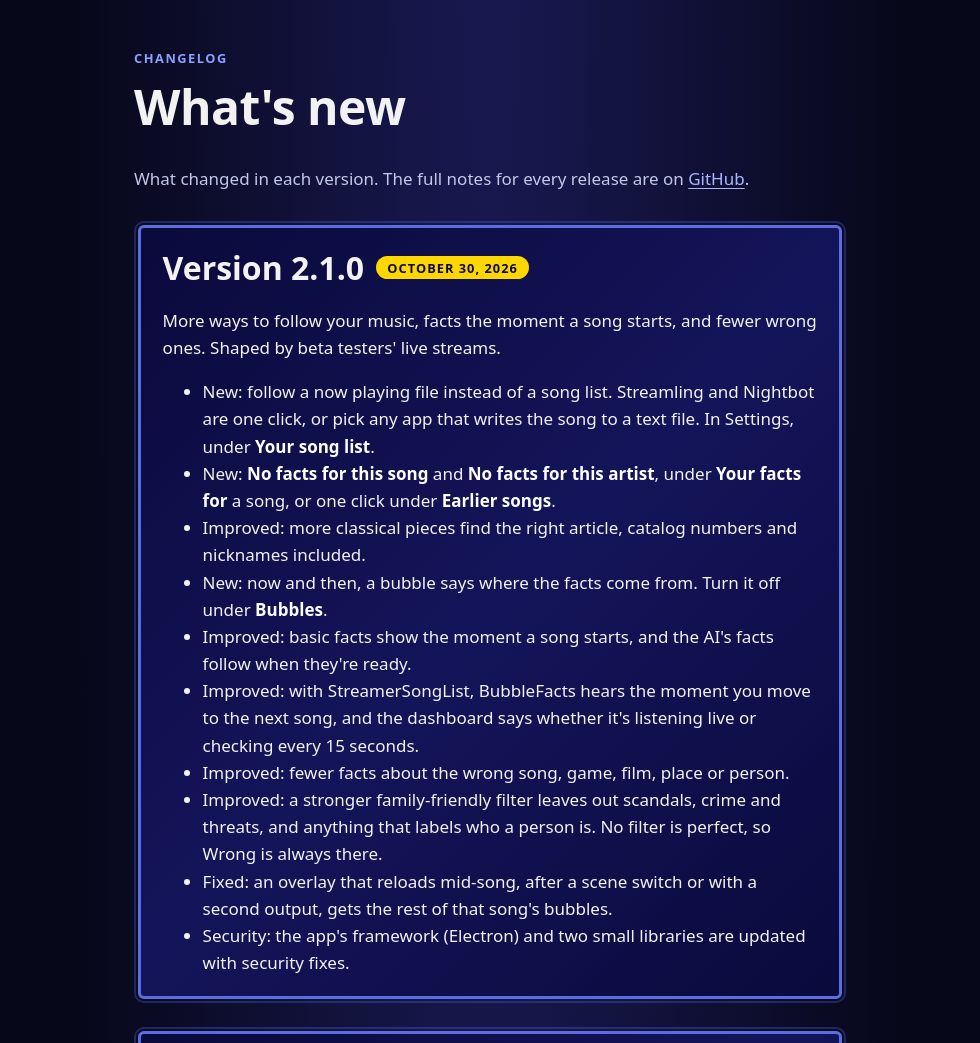
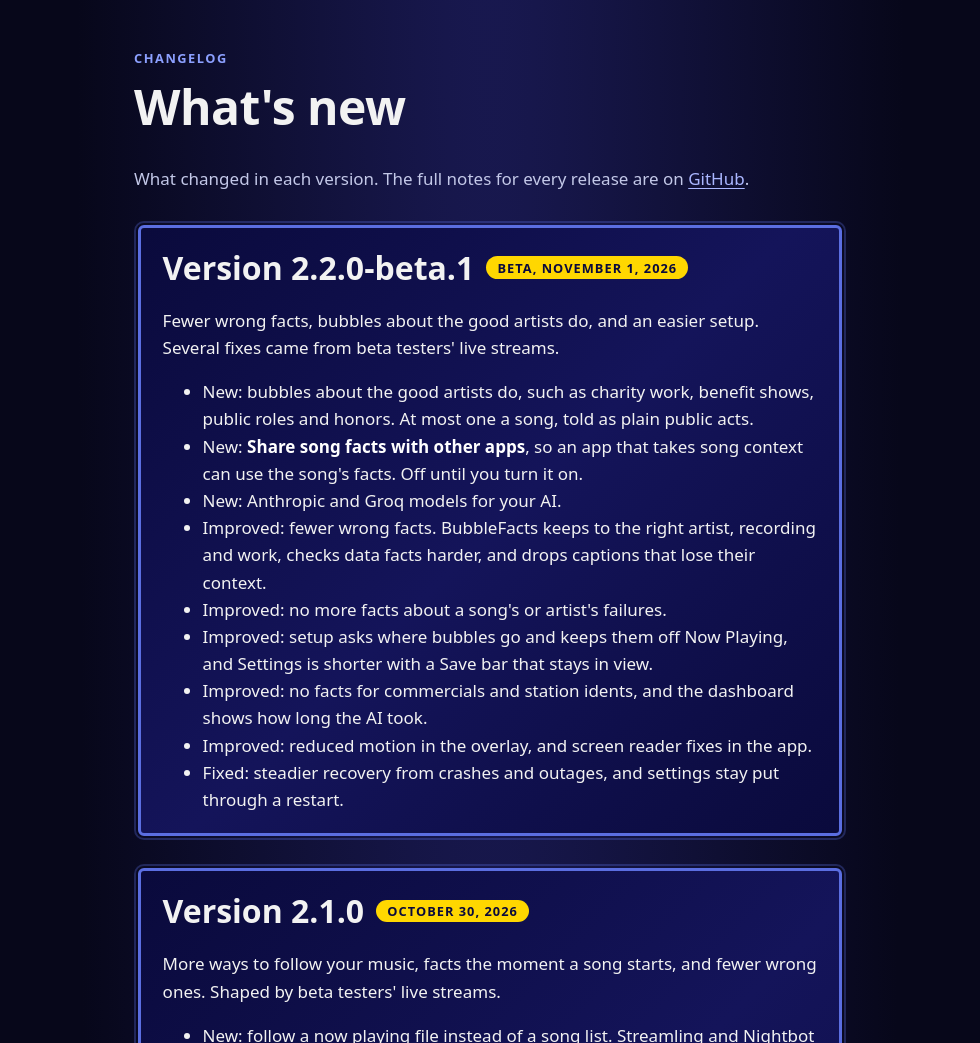
Before and after one commit to frolicchris/bubblefacts, an Electron app: page site/changelog.html in a window 980 px wide. Shown: the part 68-1111 px from the top of the page. Drawn offline with Linux system fonts and the light colour scheme.

Commit message:
Set the version to 2.2.0-beta.1
Co-Authored-By: Claude Opus 5.5 <noreply@anthropic.com>

```diff
--- a/desktop/renderer/whats-new.json
+++ b/desktop/renderer/whats-new.json
@@ -1,4 +1,9 @@
 {
+  "2.2.0-beta.1": [
+    "New bubbles about the good artists do: charity work, benefit shows, public roles and honors.",
+    "Fewer wrong facts, and no more facts about a song's or artist's failures.",
+    "Setup asks where bubbles go, and Settings is shorter with a Save bar that stays in view."
+  ],
   "2.1.0": [
     "Follow Streamling, Nightbot or any app's now playing file: Settings, under Your song list.",
     "Facts show the moment a song starts, and the AI's facts follow.",
--- a/frontend/obs/obs-overlay.js
+++ b/frontend/obs/obs-overlay.js
@@ -1,7 +1,7 @@
 /* BubbleFacts
  * ====================
  *
- * v2.1.0
+ * v2.2.0-beta.1
  *
  *  <https://github.com/frolicchris/bubblefacts>
  *
--- a/package.json
+++ b/package.json
@@ -1,6 +1,6 @@
 {
   "name": "bubblefacts",
-  "version": "2.1.0",
+  "version": "2.2.0-beta.1",
   "description": "Fact bubbles in OBS about the song you're playing, from StreamerSongList or StreamElements requests, or a now playing file. Facts come from Wikipedia (rewritten by a local or hosted LLM, screened deterministically), Wikidata and MusicBrainz.",
   "private": true,
   "scripts": {
--- a/site/changelog.html
+++ b/site/changelog.html
@@ -26,8 +26,8 @@
   <meta name="twitter:image" content="https://bubblefacts.frolic.org/assets/social-preview.png">
   <meta name="twitter:image:alt" content="Three game-style fact boxes about the Song of Storms and a gold Now Playing bubble.">
 
-  <link rel="stylesheet" href="assets/site.css?v=2.1.0">
-  <script src="assets/site.js?v=2.1.0" defer></script>
+  <link rel="stylesheet" href="assets/site.css?v=2.2.0-beta.1">
+  <script src="assets/site.js?v=2.2.0-beta.1" defer></script>
 </head>
 <body>
   <a class="skip-link" href="#main">Skip to content</a>
@@ -53,6 +53,22 @@
         <p class="eyebrow">Changelog</p>
         <h1>What's new</h1>
         <p class="section-intro">What changed in each version. The full notes for every release are on <a href="https://github.com/frolicchris/bubblefacts/releases">GitHub</a>.</p>
+
+        <article class="rpg release" aria-labelledby="v2-2-beta1">
+          <h2 id="v2-2-beta1">Version 2.2.0-beta.1 <span class="tag">Beta, November 1, 2026</span></h2>
+          <p>Fewer wrong facts, bubbles about the good artists do, and an easier setup. Several fixes came from beta testers' live streams.</p>
+          <ul>
+            <li>New: bubbles about the good artists do, such as charity work, benefit shows, public roles and honors. At most one a song, told as plain public acts.</li>
+            <li>New: <span class="ui">Share song facts with other apps</span>, so an app that takes song context can use the song's facts. Off until you turn it on.</li>
+            <li>New: Anthropic and Groq models for your AI.</li>
+            <li>Improved: fewer wrong facts. BubbleFacts keeps to the right artist, recording and work, checks data facts harder, and drops captions that lose their context.</li>
+            <li>Improved: no more facts about a song's or artist's failures.</li>
+            <li>Improved: setup asks where bubbles go and keeps them off Now Playing, and Settings is shorter with a Save bar that stays in view.</li>
+            <li>Improved: no facts for commercials and station idents, and the dashboard shows how long the AI took.</li>
+            <li>Improved: reduced motion in the overlay, and screen reader fixes in the app.</li>
+            <li>Fixed: steadier recovery from crashes and outages, and settings stay put through a restart.</li>
+          </ul>
+        </article>
 
         <article class="rpg release" aria-labelledby="v2-1">
           <h2 id="v2-1">Version 2.1.0 <span class="tag">October 30, 2026</span></h2>
```
Also changed, not shown: site/credits.html (+2 -2 lines), site/download.html (+2 -2 lines), site/guide.html (+2 -2 lines), site/index.html (+2 -2 lines), site/privacy.html (+2 -2 lines), site/requirements.html (+2 -2 lines), site/support.html (+2 -2 lines), site/troubleshooting.html (+2 -2 lines), site/uninstall.html (+2 -2 lines), .github/ISSUE_TEMPLATE/beta_test.yml, .github/ISSUE_TEMPLATE/bug_report.yml, 1 other file.
